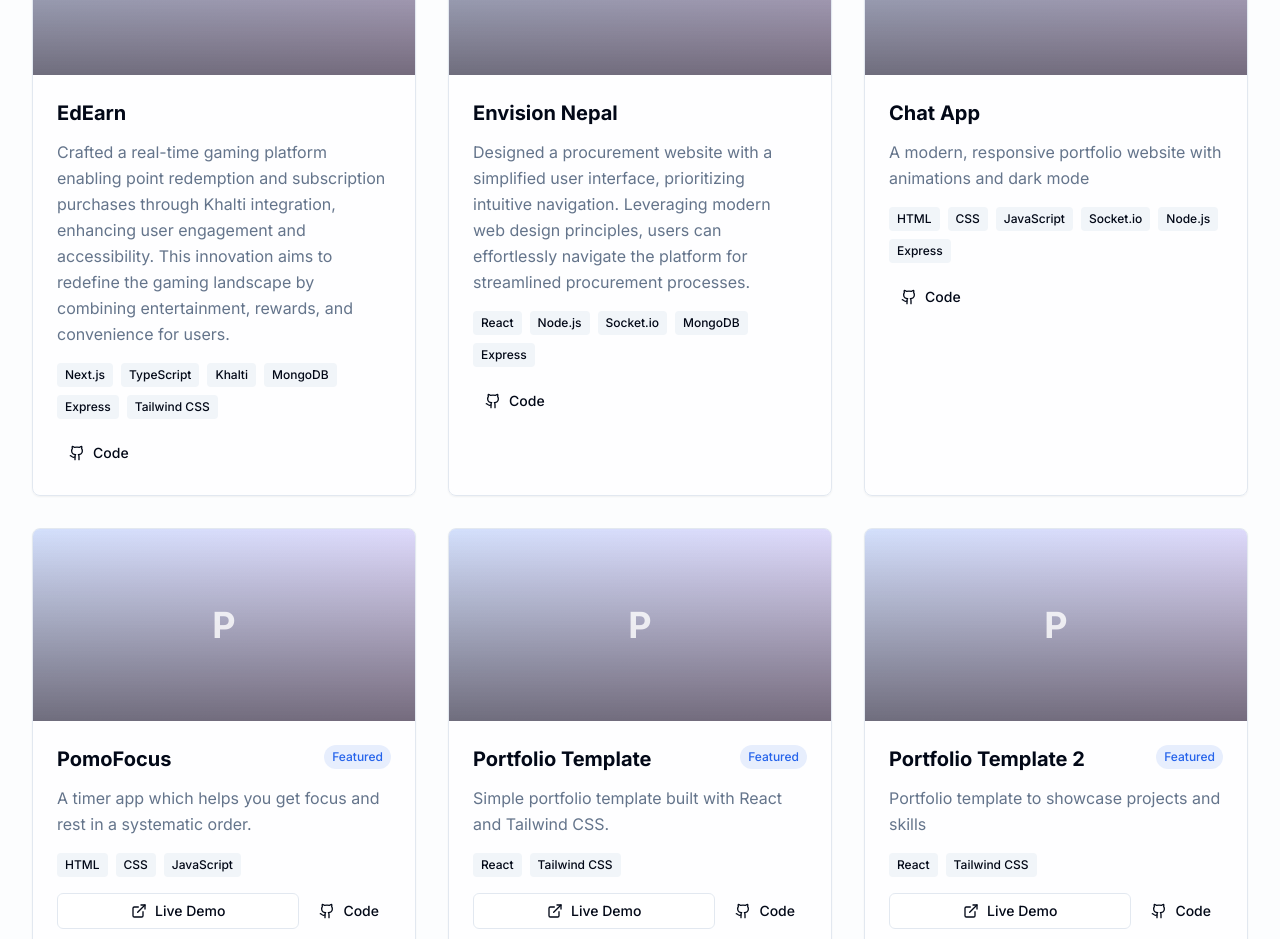
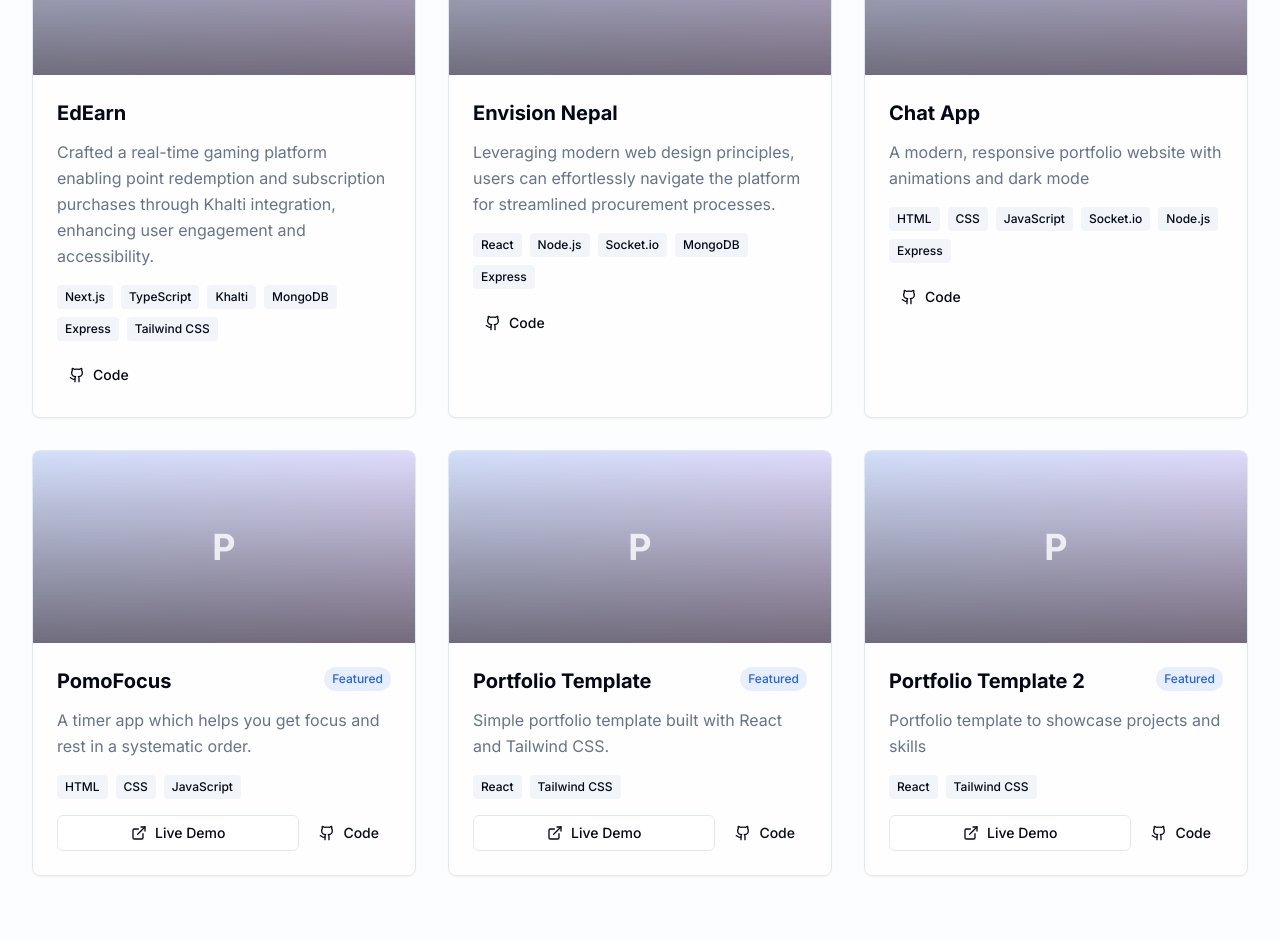
Before and after one commit to Prashan57/Prajapati-Prashan-Portfolio, a Next.js app: page / in a window 1280 px wide. Shown: the part 4260-5199 px from the top of the page. Built offline with nearby package versions, Linux system fonts and the light colour scheme.

Commit message:
project-description-mod

```diff
--- a/constants/site.ts
+++ b/constants/site.ts
@@ -70,7 +70,7 @@ export const projects = [
     id: 1,
     title: "EdEarn",
     description:
-      " Crafted a real-time gaming platform enabling point redemption and subscription purchases through Khalti integration, enhancing user engagement and accessibility. This innovation aims to redefine the gaming landscape by combining entertainment, rewards, and convenience for users.",
+      " Crafted a real-time gaming platform enabling point redemption and subscription purchases through Khalti integration, enhancing user engagement and accessibility.",
     image: "/projects/ecommerce.jpg",
     technologies: [
       "Next.js",
@@ -89,7 +89,7 @@ export const projects = [
     id: 2,
     title: "Envision Nepal",
     description:
-      " Designed a procurement website with a simplified user interface, prioritizing intuitive navigation. Leveraging modern web design principles, users can effortlessly navigate the platform for streamlined procurement processes.",
+      "Leveraging modern web design principles, users can effortlessly navigate the platform for streamlined procurement processes.",
     image: "/projects/taskapp.jpg",
     technologies: ["React", "Node.js", "Socket.io", "MongoDB", "Express"],
     github: "https://github.com/Prashan57/Envision-Nepal.git",
```
Also changed, not shown: 2 other files (tests, documents, lock files or other folders).
